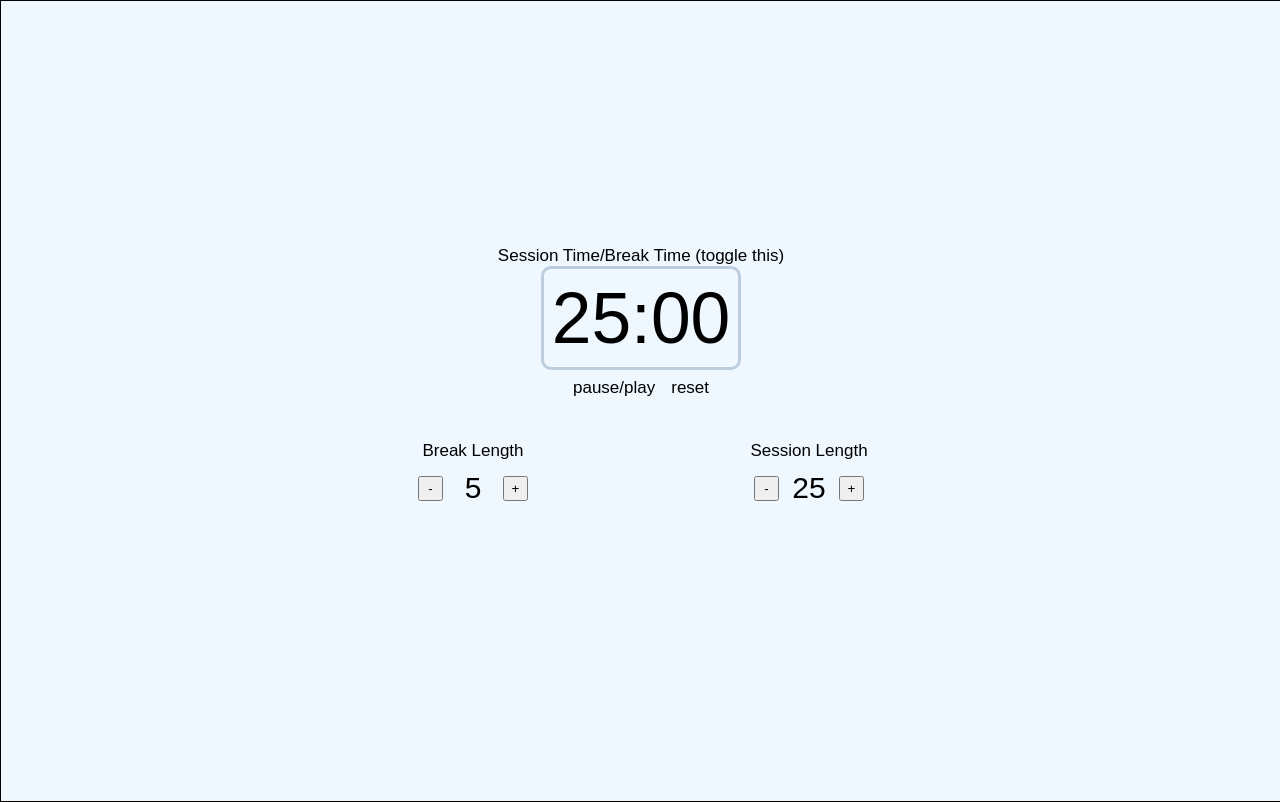
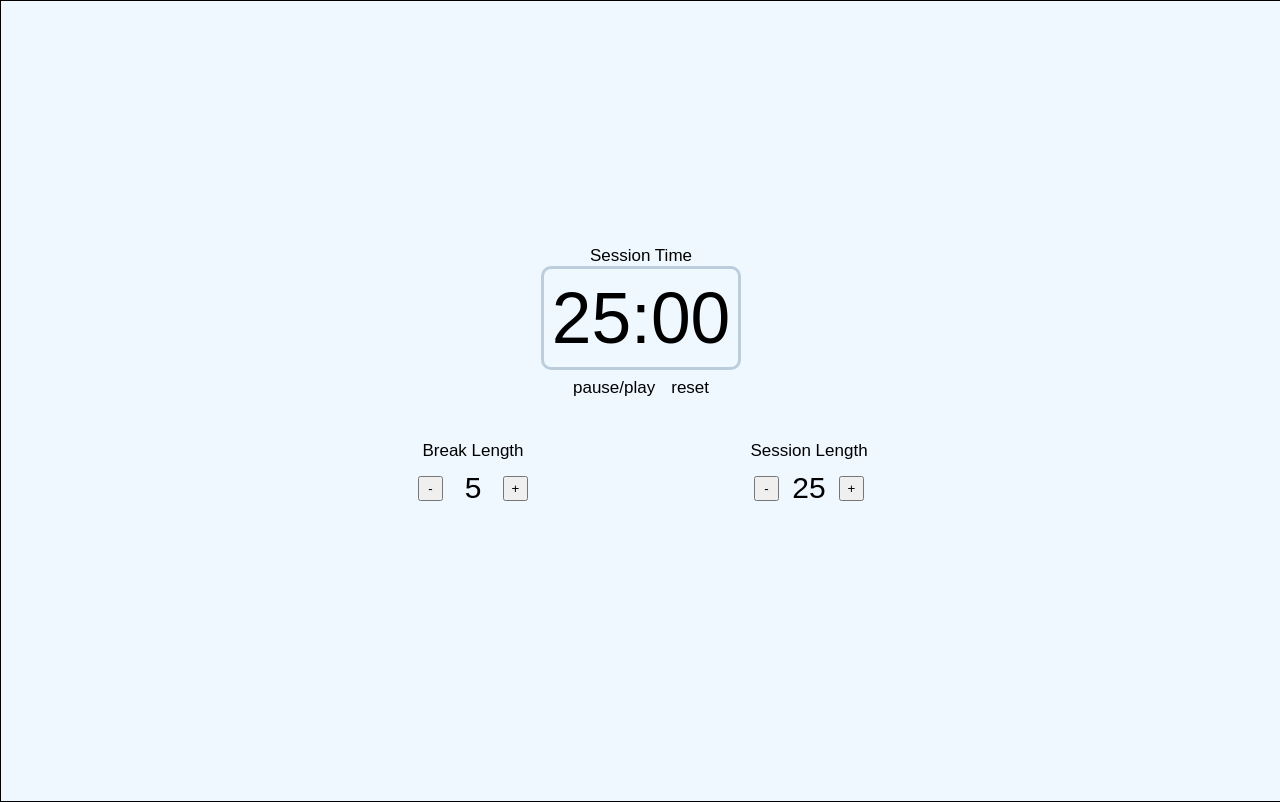
Before and after one commit to jsn-lps/Tymur, a React (Create React App) app: page / in a window 1280 px wide. Built offline with nearby package versions, Linux system fonts and the light colour scheme.

Commit message:
added context ( change to class?? )

```diff
--- a/src/App.js
+++ b/src/App.js
@@ -1,5 +1,5 @@
 import './App.css';
-import { useContext, useState, createContext, useEffect } from 'react';
+import { useContext, useState, createContext, useEffect, useRef } from 'react';
 import React from 'react';
 import { render } from '@testing-library/react';
 
@@ -28,21 +28,22 @@ let breakTime = false; // if running = true && breakTime = true, its break time
 // main component
 function App() {
 
-  const [sesMin, setSesMin] = useState(defaultMin);
+  const [sesMin, setMin] = useState(defaultMin);
   const [brkMin, setBrkMin] = useState(defaultBreak);
-  const [sesSec, setSesSec] = useState(defaultSec);
+  const [sesSec, setSec] = useState(defaultSec);
 
 
     const childTest = (e) => {
-      setSesMin(e)
+      setMin(e)
     }
 
   return (
     <div className="App">
-      <NumsContext.Provider value={{ ses: [sesMin, setSesMin], sec: [sesSec, setSesSec], brk: [brkMin, setBrkMin]}}>
+      <NumsContext.Provider value={{ ses: [sesMin, setMin], sec: [sesSec, setSec], brk: [brkMin, setBrkMin]}}>
       <div id="body">
 
-      <div id="timer-label">Session Time/Break Time (toggle this)</div>
+      <div id="timer-label">{breakTime ? "Break Time" : "Session Time"}</div>
+      <div></div>
 
       <TimeLeft />
 
@@ -61,7 +62,7 @@ function App() {
 
 const runningToggle = () => {
   running ? running = false : running = true;
-  console.log(running);
+  // console.log(running);
   if(running && !paused){
 
   }
@@ -73,11 +74,11 @@ const runningToggle = () => {
 
 
 const EditableTimers = () => {
-  // let [sesMin, setSesMin] = useState(defaultMin);
+  // let [sesMin, setMin] = useState(defaultMin);
   // let [brkMin, setBrkMin] = useState(defaultBreak);
   const {ses, brk} = useContext(NumsContext)
 
-  const [sesMin, setSesMin] = ses;
+  const [sesMin, setMin] = ses;
   const [brkMin, setBrkMin] = brk;
 
 
@@ -94,7 +95,7 @@ const EditableTimers = () => {
 
         } else if(e.target.value === "session-btn") {
           if (sesMin != 0) {
-            setSesMin(sesMin - 1);
+            setMin(sesMin - 1);
             }
           }
         }
@@ -114,7 +115,7 @@ const EditableTimers = () => {
 
         } else if(e.target.value === "session-btn") {
           if (sesMin != 60) {
-            setSesMin(sesMin + 1);
+            setMin(sesMin + 1);
           }
         }
       }
@@ -151,22 +152,78 @@ const EditableTimers = () => {
 }
 
 
-const TimeLeft = () => {
-  const {ses, sec} = useContext(NumsContext)
-  const [sesMin, setSesMin] = ses;
-  const [sesSec, setSesSec] = sec;
 
 
+////////// testing
+
+function useInterval(callback, delay) {
+  const savedCallback = useRef();
+
+  // Remember the latest callback.
   useEffect(() => {
-    setInterval(function() {
-      if (running == true){
-        if(sesMin > 0 && sesSec == 0) {
-          setSesSec(sesSec + 59);
-          setSesMin(sesMin - 1);
-        } else {
-          setSesSec(sesSec - 1);
-        }
-        console.log(sesSec)
+    savedCallback.current = callback;
+  }, [callback]);
+
+  // Set up the interval.
+  useEffect(() => {
+    function tick() {
+      savedCallback.current();
+    }
+    if (delay !== null) {
+      let id = setInterval(tick, delay);
+      return () => clearInterval(id);
+    }
+  }, [delay]);
+}
+
+////////// testing
+
+
+
+
+
+
+const TimeLeft = () => {
+  const {ses, sec, brk} = useContext(NumsContext)
+  const [sesMin, setMin] = ses;
+  const [sesSec, setSec] = sec;
+  const [brkMin, setBrkMin] = brk;
+
+
+
+  useInterval(() => {
+    if (running == true && paused == false){
+      if (breakTime == true) {
+        setMin(sesHolder);
+        setSec(59);
+        breakTime = false;
+      } else if(sesMin > 0 && sesSec < 1) {
+        setSec(0 + 59);
+        setMin(sesMin - 1);
+      } else if (sesSec > 0){
+        setSec(sesSec - 1);
+      } else
+      paused = true
+      console.log(sesSec)
+    }
+  }, 1000);
+
+  useInterval(() => {
+    if (running == true && paused == true){
+      if (breakTime == false) {
+        setMin(brkMin - 1);
+        setSec(59);
+        breakTime = true;
+
+      } else if (sesMin > 0 && sesSec < 1) {
+      setMin(sesMin - 1);
+      setSec(0 + 59);
+      } else
+      paused = false;
+    }
+
+  }, 1000);
+
 
         // logic here goes as follows
 
@@ -178,9 +235,9 @@ const TimeLeft = () => {
 
         // else if (sec == 0 && sesMin = 0) { end timer, switch to break timer, play audio}
 
-      }
-    }, 1000) // every 1000ms execute this code.
-  }, [running])
+ // every 1000ms execute this code.
+
+
 
   let curTime = `${sesMin.toLocaleString('en-US', {minimumIntegerDigits: 2, useGrouping:false})}:${sesSec.toLocaleString('en-US', {minimumIntegerDigits: 2, useGrouping:false})}`;
 
@@ -192,18 +249,6 @@ return (
   </div>
 
 )
-}
-
-
-
-// second timer
-const secondCounter = () => {
-
-
-}
-
-const playPause = () => {
-
 }
 
 
@@ -234,4 +279,9 @@ const playPause = () => {
 
 
 
+
+
+
+
+
 export default App;
```
